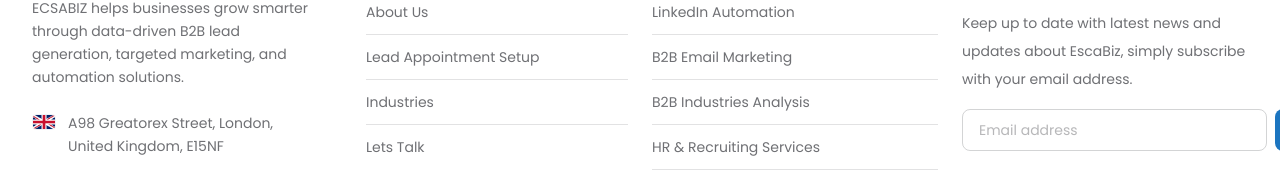
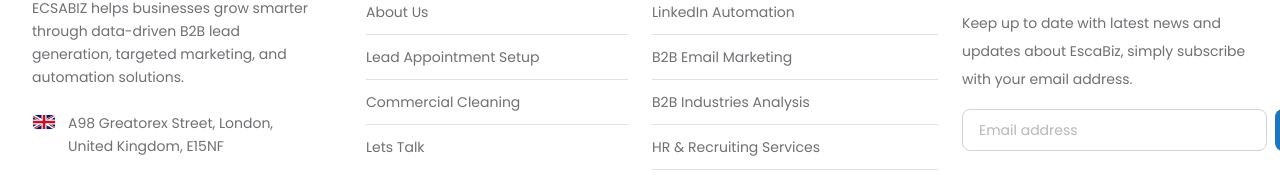
Before and after one commit to Sharmeen-Rauf/escabiz, a Next.js app: page / in a window 1280 px wide. Shown: the part 6584-6759 px from the top of the page. Built offline with nearby package versions, Linux system fonts and the light colour scheme.

Commit message:
Update Home page: rename "Industries" link to "Commercial Cleaning" for improved clarity and relevance.

```diff
--- a/src/app/page.tsx
+++ b/src/app/page.tsx
@@ -1672,7 +1672,7 @@ export default function Home() {
                   Lead Appointment Setup
                 </Link>
                 <Link href="/industries" className="block text-sm text-[#6f7074] hover:text-[#1c75c0] transition-colors duration-300 leading-loose py-2 border-b border-[#6f7074]/20">
-                  Industries
+                  Commercial Cleaning
                 </Link>
                 <Link href="/lets-talk" className="block text-sm text-[#6f7074] hover:text-[#1c75c0] transition-colors duration-300 leading-loose py-2">
                   Lets Talk
```
